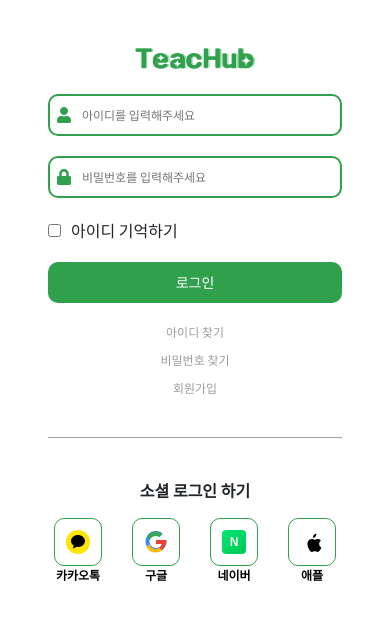
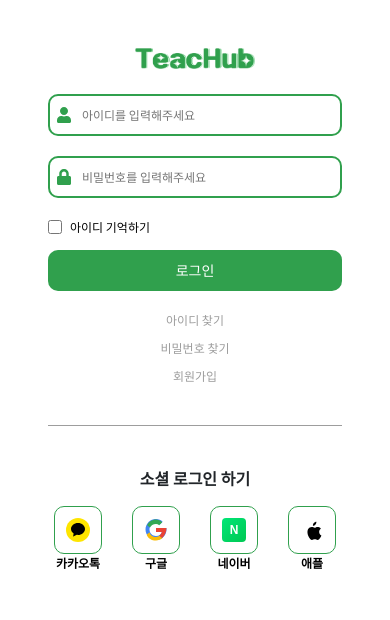
Before and after one commit to KoesJin/Daelim_LeeJaeSeok_TeamProJect, a React (Create React App) app: page / in a window 390 px wide. Shown: the top 620 px of the page. Built offline with nearby package versions, Linux system fonts and the light colour scheme.

Commit message:
아이디 기억하기 css 수정

```diff
--- a/src/css/LoginPage/LoginPage.module.css
+++ b/src/css/LoginPage/LoginPage.module.css
@@ -68,6 +68,12 @@
 
 .checkbox {
     margin-right: 0.625rem;
+}
+
+.rememberMeLabel {
+    /* 추가: 라벨에 대한 클래스 */
+    font-size: 1rem; /* 기본 폰트 크기 */
+    color: #000; /* 필요한 경우 색상 지정 */
 }
 
 .loginButton {
@@ -223,6 +229,20 @@
     .separator {
         display: none;
     }
+
+    /* 추가: 기억하기 체크박스와 라벨 폰트 크기 조정 */
+    .rememberMeContainer {
+        margin-bottom: 1rem;
+    }
+
+    .checkbox {
+        width: 1rem;
+        height: 1rem;
+    }
+
+    .rememberMeLabel {
+        font-size: 0.875rem;
+    }
 }
 
 /* 480px 이하 */
@@ -284,6 +304,7 @@
     .footer {
         margin-top: 1.25rem;
     }
+
     .socialLoginTitle {
         display: block;
         text-align: center;
@@ -304,14 +325,14 @@
         height: 3rem;
         padding: 0;
         justify-content: center;
-        position: relative; /* 추가 */
+        position: relative;
     }
 
     /* 아이콘 아래에 라벨 추가 */
     .socialLoginButton::after {
         content: attr(data-label);
         position: absolute;
-        bottom: -1.2rem; /* 아이콘 아래에 위치 */
+        bottom: -1.2rem;
         font-size: 0.75rem;
         font-weight: 700;
         color: #000;
@@ -319,15 +340,18 @@
         width: 100%;
     }
 
-    /* 소셜 텍스트 숨기기 */
-    .socialText {
-        display: none;
+    /* 아이디 기억하기 체크박스와 라벨 폰트 크기 및 간격 조정 */
+    .rememberMeContainer {
+        margin-bottom: 0.875rem;
     }
 
-    /* 아이콘 */
-    .socialIcon {
-        width: 1.5rem;
-        height: 1.5rem;
-        margin: 0; /* 아이콘과 텍스트 간격 제거 */
+    .checkbox {
+        width: 0.875rem;
+        height: 0.875rem;
+        margin-right: 0.5rem;
+    }
+
+    .rememberMeLabel {
+        font-size: 0.75rem;
     }
 }
--- a/src/page/Login/LoginPage.jsx
+++ b/src/page/Login/LoginPage.jsx
@@ -120,7 +120,9 @@ function LoginPage() {
                                 onChange={(e) => setRememberMe(e.target.checked)}
                                 className={styles.checkbox}
                             />
-                            <label htmlFor="rememberMe">아이디 기억하기</label>
+                            <label htmlFor="rememberMe" className={styles.rememberMeLabel}>
+                                아이디 기억하기
+                            </label>
                         </div>
                         <button type="submit" className={styles.loginButton}>
                             로그인
```
